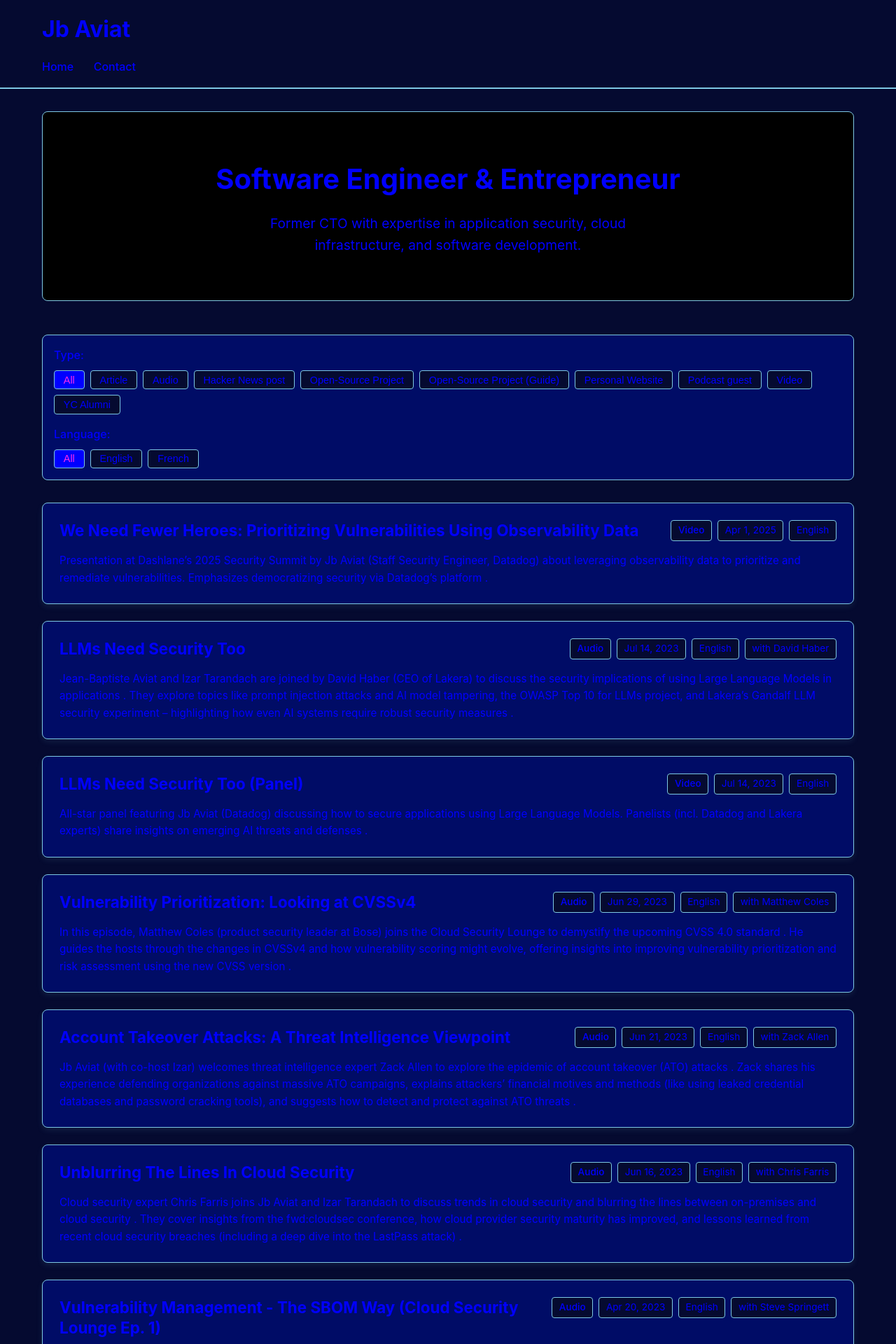
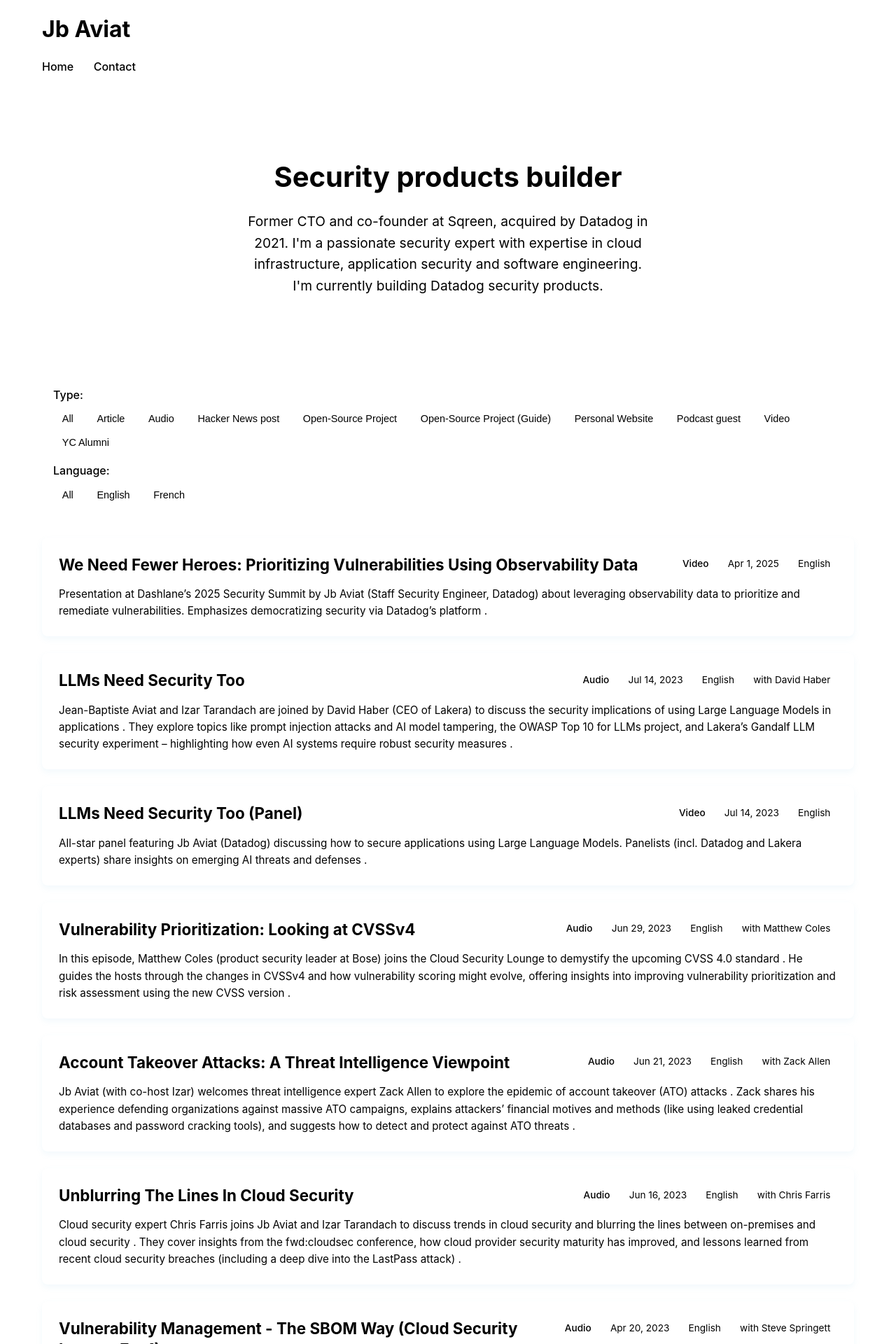
Before and after one commit to aviat/aviat.github.io, a Jekyll site: the page built from index.html, in a window 1280 px wide. Shown: the top 1920 px of the page at 70% size. Built offline with Jekyll 4.4.1, drawn with Linux system fonts in a browser that asks for light colours.

Commit message:
Back to rough colors

```diff
--- a/assets/css/main.css
+++ b/assets/css/main.css
@@ -1,9 +1,5 @@
 :root {
-    --color-dark-blue: #050A30;
-    --color-navy-blue: #000C66;
-    --color-blue: #0000FF;
-    --color-baby-blue: #7EC8E3;
-    --color-light-pink: #FC2AEC;
+
 }
 
 * {
@@ -60,7 +56,6 @@
     text-align: center;
     padding: 4rem 0;
     margin-bottom: 3rem;
-    background-color: #000000;
     border-radius: 8px;
     border: 1px solid var(--color-baby-blue);
 }
--- a/index.html
+++ b/index.html
@@ -3,8 +3,9 @@
 title: Home
 ---
 <section class="hero">
-    <h1>Software Engineer & Entrepreneur</h1>
-    <p class="lead">Former CTO with expertise in application security, cloud infrastructure, and software development.</p>
+    <h1>Security products builder</h1>
+    <p class="lead">Former CTO and co-founder at Sqreen, acquired by Datadog in 2021. I'm a passionate security expert with expertise in cloud infrastructure, application security and software engineering.</p>
+    <p class="lead">I'm currently building Datadog security products.</p>
 </section>
 
 <section class="portfolio-list">
```
